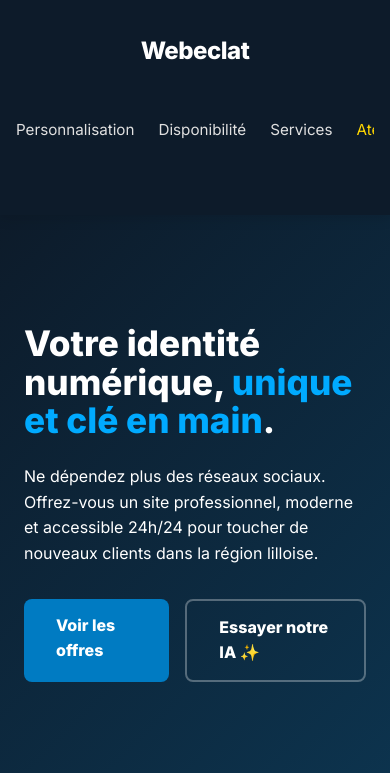
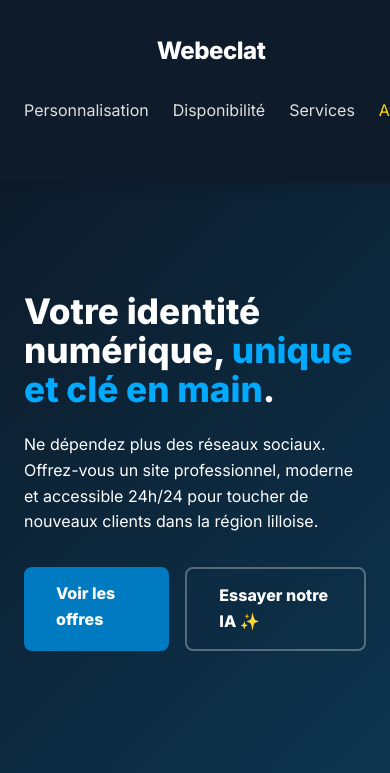
Before and after one commit to Webeclat/home, a plain HTML site: page index.html in a window 390 px wide. Shown: the top 773 px of the page. Drawn offline with nearby package versions, Linux system fonts and the light colour scheme.

Commit message:
Add files via upload

```diff
--- a/style.css
+++ b/style.css
@@ -3402,32 +3402,56 @@ body {
    ========================================================================== */
 
 @media (max-width: 992px) {
-  /* 1. NAVIGATION MOBILE SIMPLIFIÉE
-     Rend le menu défilable horizontalement (façon Instagram/App)
-     au lieu de l'écraser. */
+  /* 1. NAVIGATION MOBILE SIMPLIFIÉE (Slidable) */
   .navbar .container {
     flex-direction: column;
     align-items: flex-start;
-    padding: 1rem;
+    padding: 1rem 0; /* On retire le padding latéral du conteneur pour que le scroll touche les bords */
   }
 
   .navbar .logo {
-    margin-bottom: 1rem;
+    margin-bottom: 0.5rem;
     width: 100%;
-    text-align: center;
+    text-align: center; /* Logo centré au-dessus */
+    padding: 0 1rem; /* On remet du padding juste pour le logo */
   }
 
   .navbar nav {
     width: 100%;
-    overflow-x: auto; /* Permet le scroll horizontal */
-    -webkit-overflow-scrolling: touch; /* Scroll fluide sur iOS */
-    padding-bottom: 10px; /* Espace pour la barre de scroll */
+    overflow-x: auto; /* Active le défilement horizontal */
+    white-space: nowrap; /* Empêche le retour à la ligne des liens */
+    -webkit-overflow-scrolling: touch; /* Fluidité sur iPhone */
+    padding: 0.5rem 1.5rem 1rem 1.5rem; /* Espacement confortable pour le doigt */
+
+    /* Cache la barre de défilement (Scrollbar) pour un look "App" propre */
+    scrollbar-width: none; /* Firefox */
+    -ms-overflow-style: none; /* IE/Edge */
   }
 
+  /* Cache la scrollbar sur Chrome/Safari/Opera */
+  .navbar nav::-webkit-scrollbar {
+    display: none;
+  }
+
   .navbar .nav-links {
-    width: max-content; /* Force les liens à garder leur largeur */
-    gap: 1.5rem;
-    padding-right: 20px;
+    display: flex;
+    align-items: center;
+    width: max-content; /* Force la largeur à s'adapter au contenu total (même si ça dépasse l'écran) */
+    gap: 1.5rem; /* Espace entre les liens */
+    margin: 0;
+  }
+
+  /* Ajustement des liens pour le tactile */
+  .navbar .micro-line {
+    font-size: 1rem; /* Un peu plus gros pour être lisible */
+    padding: 10px 0; /* Zone de clic agrandie */
+  }
+
+  /* Ajustement du bouton contact dans le menu mobile */
+  .navbar .btn-nav {
+    margin-left: 5px;
+    padding: 0.5rem 1.2rem;
+    font-size: 0.9rem;
   }
 
   /* 2. TYPOGRAPHIE ET ESPACEMENTS */
```
